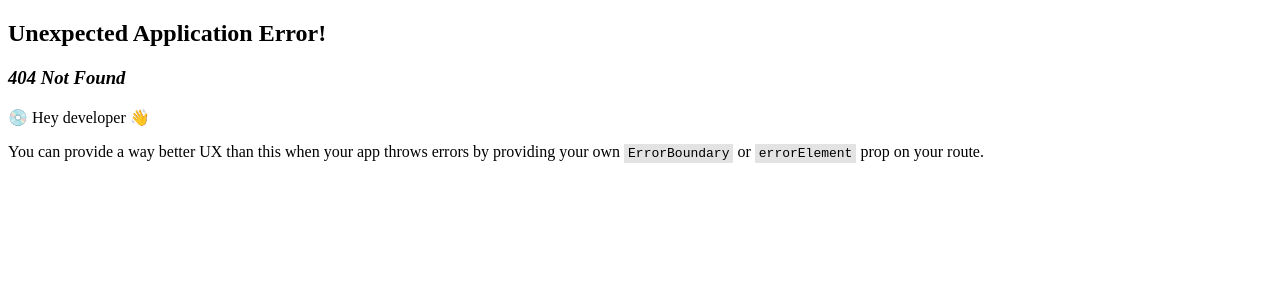
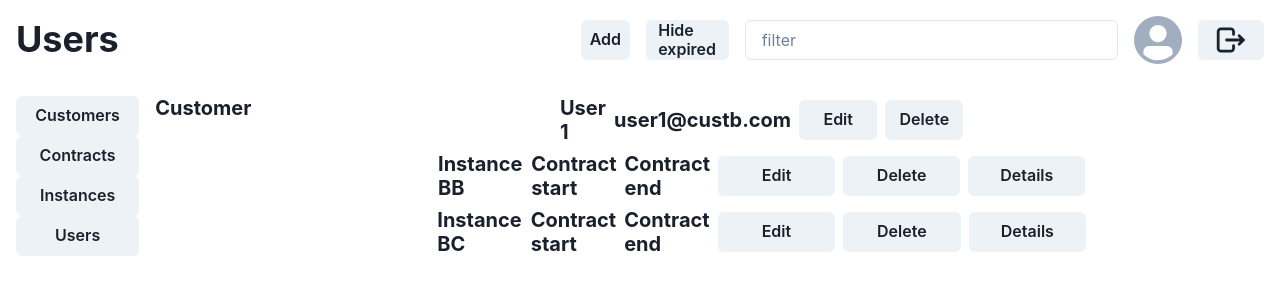
Before and after one commit to ralfze/group-04-license-management, a React (Create React App) app in the folder license-management/frontend/: page /users in a window 1280 px wide. Before the commit this address had no page. Shown: the top 300 px of the page. Built offline with nearby package versions, Linux system fonts and the light colour scheme.

Commit message:
Create UserScreen #5

```diff
--- a/license-management/frontend/src/index.js
+++ b/license-management/frontend/src/index.js
@@ -7,6 +7,7 @@ import LoginScreen from './routes/LoginScreen';
 import CustomerScreen from './routes/CustomerScreen';
 import ContractScreen from './routes/ContractScreen';
 import InstanceScreen from './routes/InstanceScreen';
+import UserScreen from './routes/UserScreen';
 
 const container = document.getElementById('root');
 const root = ReactDOM.createRoot(container);
@@ -22,6 +23,7 @@ const router = createBrowserRouter([
       { path: '/customers', element: <CustomerScreen /> },
       { path: '/contracts', element: <ContractScreen /> },
       { path: '/instances', element: <InstanceScreen /> },
+      { path: '/users', element: <UserScreen /> },
     ],
   },
 ]);
--- /dev/null
+++ b/license-management/frontend/src/routes/UserScreen.js
@@ -0,0 +1,192 @@
+import React from 'react';
+import {
+  ChakraProvider,
+  Button,
+  HStack,
+  Input,
+  Avatar,
+  Heading,
+  Flex,
+  Spacer,
+  VStack,
+} from '@chakra-ui/react';
+import { IconLogout } from '@tabler/icons-react';
+import { Link } from 'react-router-dom';
+
+const UserScreen = () => {
+  return (
+    <ChakraProvider>
+      <Flex as="div" p="1em" alignItems="center" direction="row">
+        <Heading as="h1">Users</Heading>
+        <Spacer />
+
+        <HStack spacing="1em">
+          <Button as={Link} to="/add" variant="solid" size="md">
+            Add
+          </Button>
+          <Button
+            as={Link}
+            to="/hide"
+            variant="solid"
+            size="md"
+            whiteSpace="wrap"
+          >
+            Hide expired
+          </Button>
+          <Input placeholder="filter"></Input>
+          <Avatar></Avatar>
+          <Button as={Link} to="/login" variant="solid" size="md">
+            <IconLogout size="4em" />
+          </Button>
+        </HStack>
+      </Flex>
+
+      <Flex as="nav" p="1em" direction="row">
+        <Flex spacing="1em" direction="column" flex="1">
+          <Button as={Link} to="/customers" variant="solid" size="md">
+            Customers
+          </Button>
+
+          <Button as={Link} to="/contracts" variant="solid" size="md">
+            Contracts
+          </Button>
+          <Button as={Link} to="/instances" variant="solid" size="md">
+            Instances
+          </Button>
+          <Button as={Link} to="/users" variant="solid" size="md">
+            Users
+          </Button>
+        </Flex>
+
+        <Flex
+          as="div"
+          direction="column"
+          paddingTop="0em"
+          paddingLeft="1em"
+          gap="0.5em"
+          flex="9"
+        >
+          <HStack flex="1" alignItems="start">
+            <Heading as="h2" size="md" flex="0" align="flex-start">
+              Customer
+            </Heading>
+
+            <VStack flex="1">
+              <HStack flex="1">
+
+              <Heading as="h2" size="md" flex="1">
+                  User 1
+                </Heading>
+
+                <Heading as="h2" size="md" flex="1">
+                  user1@custb.com
+                </Heading>
+
+
+
+                <Button as={Link} to="edit" variant="solid" size="md" flex="1">
+                  Edit
+                </Button>
+
+                <Button
+                  as={Link}
+                  to="/delete"
+                  variant="solid"
+                  size="md"
+                  flex="1"
+                >
+                  Delete
+                </Button>
+
+
+              </HStack>
+
+              <HStack flex="1">
+
+              <Heading as="h2" size="md" flex="1">
+                  Instance BB
+                </Heading>
+
+                <Heading as="h2" size="md" flex="1">
+                  Contract start
+                </Heading>
+
+                <Heading as="h2" size="md" flex="1">
+                  Contract end
+                </Heading>
+
+
+
+                <Button as={Link} to="edit" variant="solid" size="md" flex="1">
+                  Edit
+                </Button>
+
+                <Button
+                  as={Link}
+                  to="/delete"
+                  variant="solid"
+                  size="md"
+                  flex="1"
+                >
+                  Delete
+                </Button>
+
+                <Button
+                  as={Link}
+                  to="/contracts"
+                  variant="solid"
+                  size="md"
+                  flex="1"
+                >
+                  Details
+                </Button>
+              </HStack>
+              <HStack flex="1">
+
+              <Heading as="h2" size="md" flex="1">
+                  Instance BC
+                </Heading>
+
+                <Heading as="h2" size="md" flex="1">
+                  Contract start
+                </Heading>
+
+                <Heading as="h2" size="md" flex="1">
+                  Contract end
+                </Heading>
+
+
+
+                <Button as={Link} to="edit" variant="solid" size="md" flex="1">
+                  Edit
+                </Button>
+
+                <Button
+                  as={Link}
+                  to="/delete"
+                  variant="solid"
+                  size="md"
+                  flex="1"
+                >
+                  Delete
+                </Button>
+
+                <Button
+                  as={Link}
+                  to="/contracts"
+                  variant="solid"
+                  size="md"
+                  flex="1"
+                >
+                  Details
+                </Button>
+              </HStack>
+            </VStack>
+          </HStack>
+        </Flex>
+      </Flex>
+    </ChakraProvider>
+  );
+};
+
+export default UserScreen;
```
